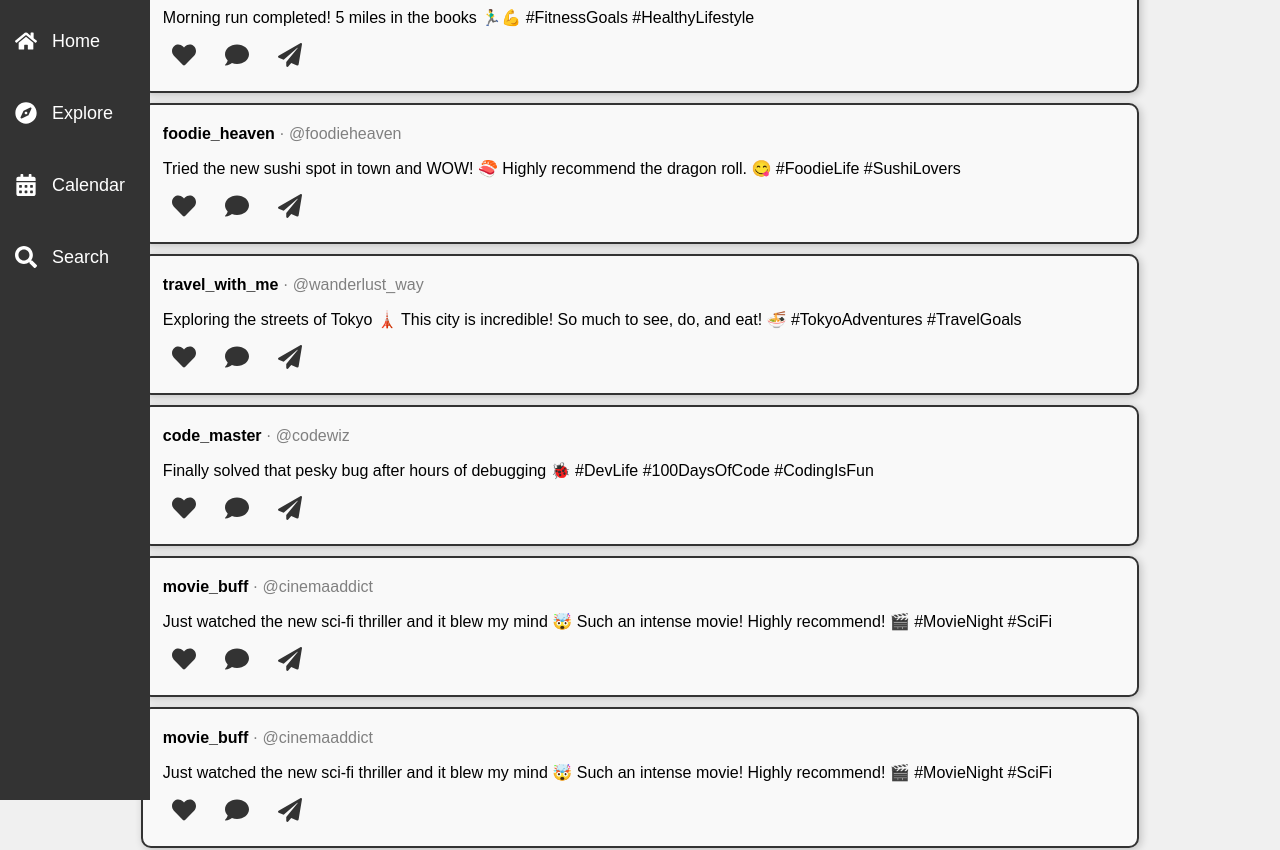
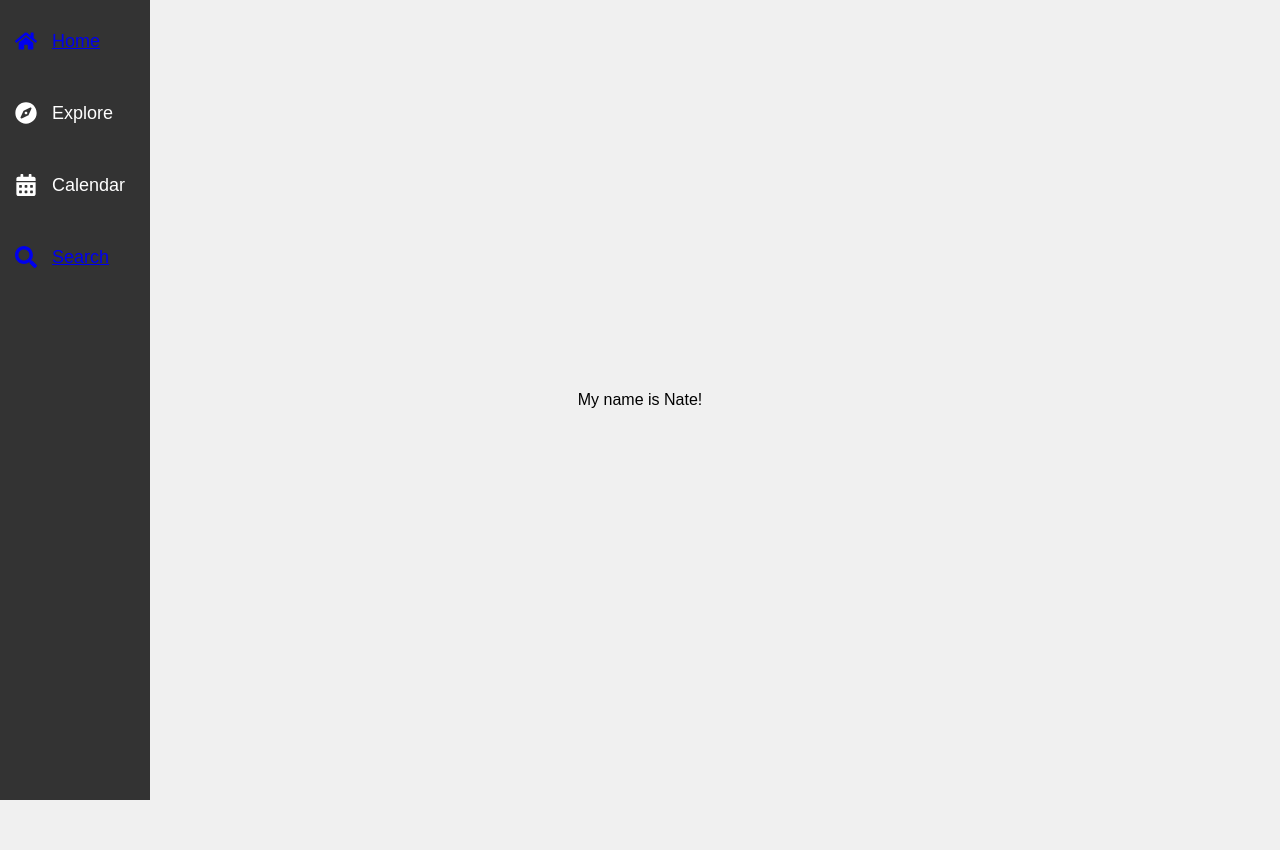
Before and after one commit to P0k3rf4ce/UTMClubHub, a React (Create React App) app: page / in a window 1280 px wide. Shown: the top 850 px of the page. After the commit the page ends 800 px from the top, so only its background shows below. Built offline with nearby package versions, Linux system fonts and the light colour scheme.

Commit message:
Loading site pages works now
- after fixing all the dependencies, here is a working prototype of the site links, which load / unload other pages
- also implements the forward and back buttons on the page! :)

```diff
--- a/package.json
+++ b/package.json
@@ -18,6 +18,7 @@
     "react": "^18.0.0",
     "react-dom": "^18.0.0",
     "react-icons": "^5.3.0",
+    "react-router-dom": "^6.26.2",
     "react-scripts": "^5.0.1",
     "tailwindcss": "^3.4.11"
   },
--- a/src/App.js
+++ b/src/App.js
@@ -4,11 +4,16 @@ import Post from "./User Interface/Post";
 import postData from './User Interface/test/fake_posts.json';
 import Search from "./User Interface/Search";
 
+// New imports
+import { HashRouter, Routes, Route } from "react-router-dom";
+import Page1 from "./User Interface/Page1";
+import Page2 from "./User Interface/Page2";
+
 export default function App() {
   // Use the correct syntax for declaring and using state
   const [isPostVisible, setIsPostVisible] = useState(true);
   const [isSearchVisible, setIsSearchVisible] = useState(false); // Initially, posts are shown, search is hidden
-
+  /*
   // Function to hide posts and show search
   const post2search = () => {
     setIsPostVisible(false);
@@ -28,14 +33,24 @@ export default function App() {
       </div>
       <div className="row">
         <div className="post-section">
-          {/* Conditional rendering of posts */}
           {isPostVisible && postData.map((post) => (<Post key={post.id} post_data={post} />))}
         </div>
       </div>
       <div>
-        {/* Conditional rendering of search */}
+
         {isSearchVisible && <Search />}
       </div>
     </div>
   );
+  */
+  // Previous version of App ^
+
+  return(
+    <HashRouter>
+      <Routes>
+        <Route path='/' element={<Page1></Page1>}></Route>
+        <Route path='/Page2' element={<Page2></Page2>}></Route>
+      </Routes>
+    </HashRouter>
+  )
 }
--- a/src/User Interface/Navbar.js
+++ b/src/User Interface/Navbar.js
@@ -4,14 +4,19 @@ import { FaHome, FaCompass, FaCalendarAlt, FaSearch, FaUser, FaEye } from 'react
 import './Navbar.css';
 import { FaGear } from 'react-icons/fa6';
 
-export default function Navbar({post2search, search2post}) {
+// New import
+import { Link } from 'react-router-dom';
+
+export default function Navbar() {
   return (
     <div className="sidebar">
       <ul className="nav-list">
-        <li className="nav-item" onClick={search2post}>
+        <Link to="/">
+        <li className="nav-item">
           <FaHome className="nav-icon" />
           <span className="nav-text">Home</span>
         </li>
+        </Link>
         <li className="nav-item">
           <FaCompass className="nav-icon" />
           <span className="nav-text">Explore</span>
@@ -20,10 +25,12 @@ export default function Navbar({post2search, search2post}) {
           <FaCalendarAlt className="nav-icon" />
           <span className="nav-text">Calendar</span>
         </li>
-        <li className="nav-divider-item" onClick={post2search}>
+        <Link to="/Page2">
+        <li className="nav-divider-item">
           <FaSearch className="nav-icon" />
           <span className="nav-text">Search</span>
         </li>
+        </Link>
         <li className="nav-user-item">
           <FaGear className="nav-icon" />
           <span className="nav-text">Settings</span>
--- /dev/null
+++ b/src/User Interface/Page1.js
@@ -0,0 +1,19 @@
+import react from "react";
+import Navbar from "./Navbar";
+import Post from "./Post";
+import postData from './test/fake_posts.json';
+
+export default function Page1(){
+    return(
+        <div>
+            <div>
+                <Navbar/>
+            </div>
+            <div className="row">
+                <div className="post-section">
+                    <p>My name is Nate!</p>
+                </div>
+            </div>
+        </div>
+    )
+}
--- /dev/null
+++ b/src/User Interface/Page2.js
@@ -0,0 +1,17 @@
+import react from "react";
+import Navbar from "./Navbar";
+import Post from "./Post";
+import Search from "./Search";
+
+export default function Page1(){
+    return(
+        <div>
+            <div>
+                <Navbar/>
+            </div>
+            <div>
+                <Search/>
+            </div>
+        </div>
+    )
+}
```
Also changed, not shown: 1 other file (tests, documents, lock files or other folders).
